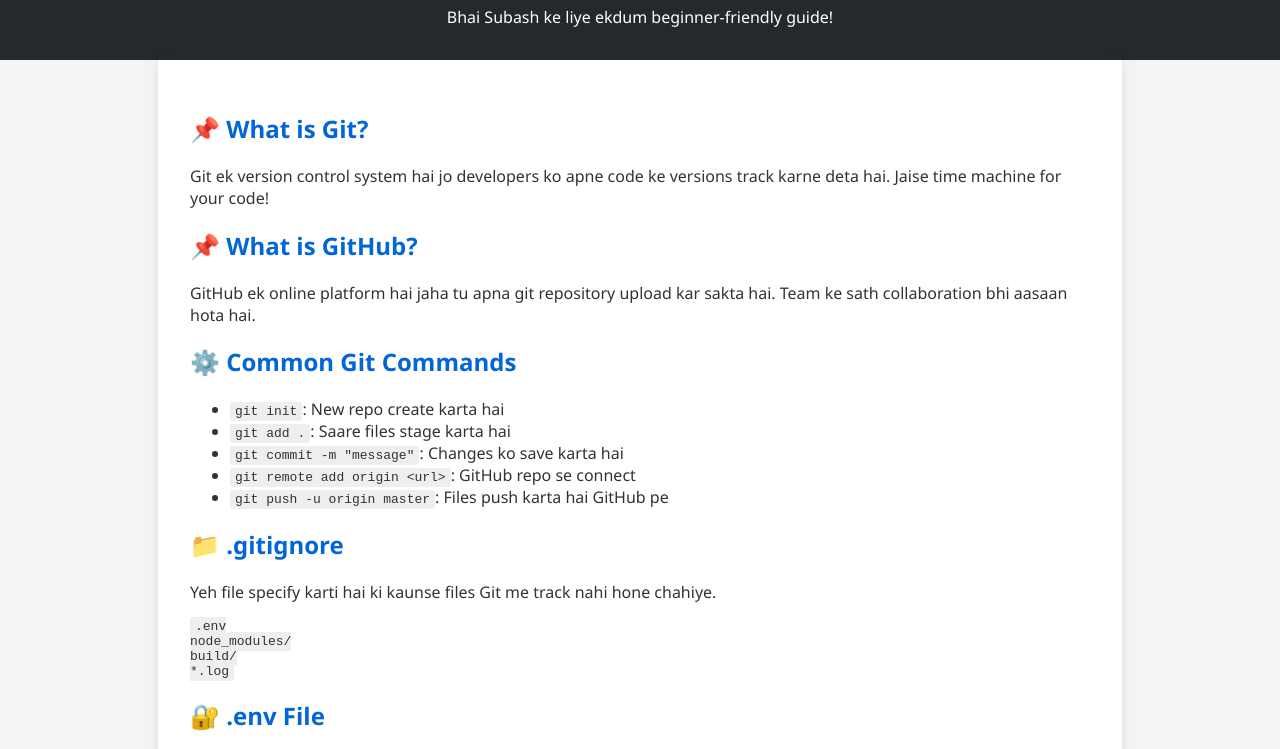
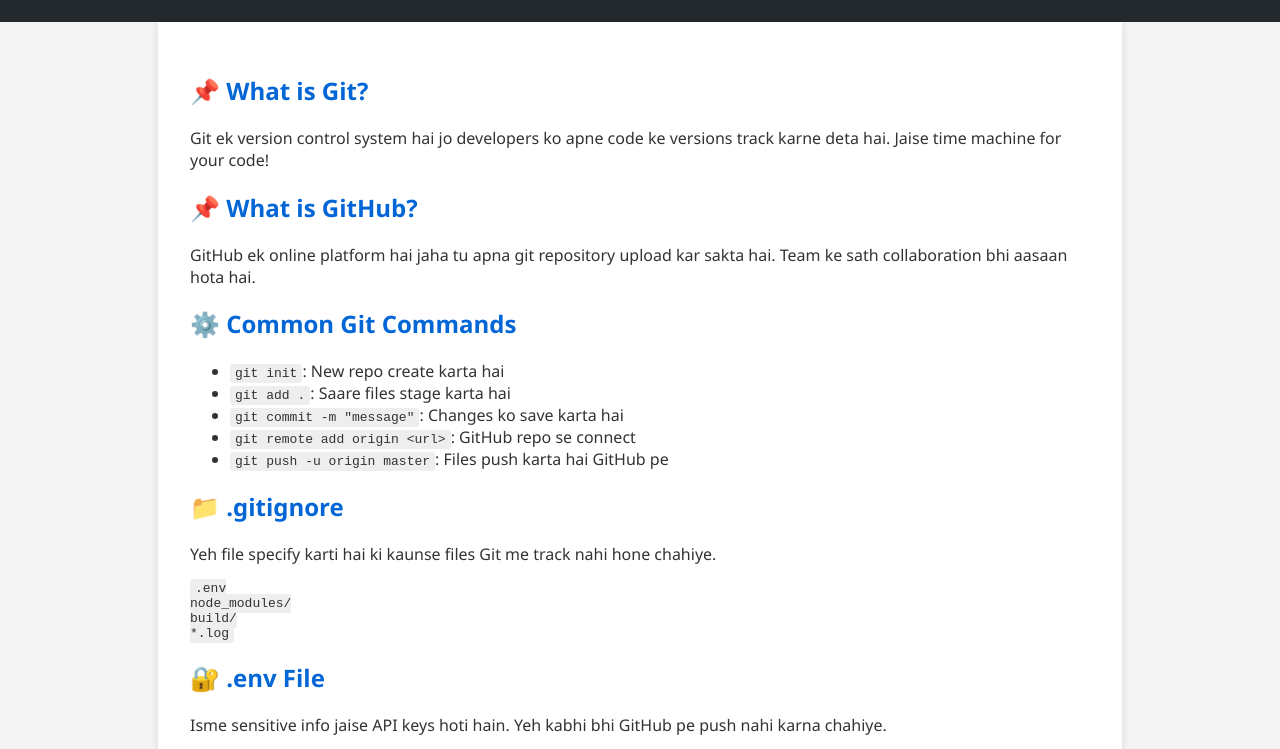
Before and after one commit to subashpoudel08/DSA, a plain HTML site: page gitgithub.html in a window 1280 px wide. Shown: the part 96-845 px from the top of the page. Drawn offline with Linux system fonts and the light colour scheme.

Commit message:
Update gitgithub.html

```diff
--- a/gitgithub.html
+++ b/gitgithub.html
@@ -58,7 +58,7 @@
 <body>
   <header>
     <h1>🚀 Git & GitHub Study Guide</h1>
-    <p>Bhai Subash ke liye ekdum beginner-friendly guide!</p>
+    <!--<p>Bhai Subash ke liye ekdum beginner-friendly guide!</p>-->
   </header>
 
   <div class="container">
```
